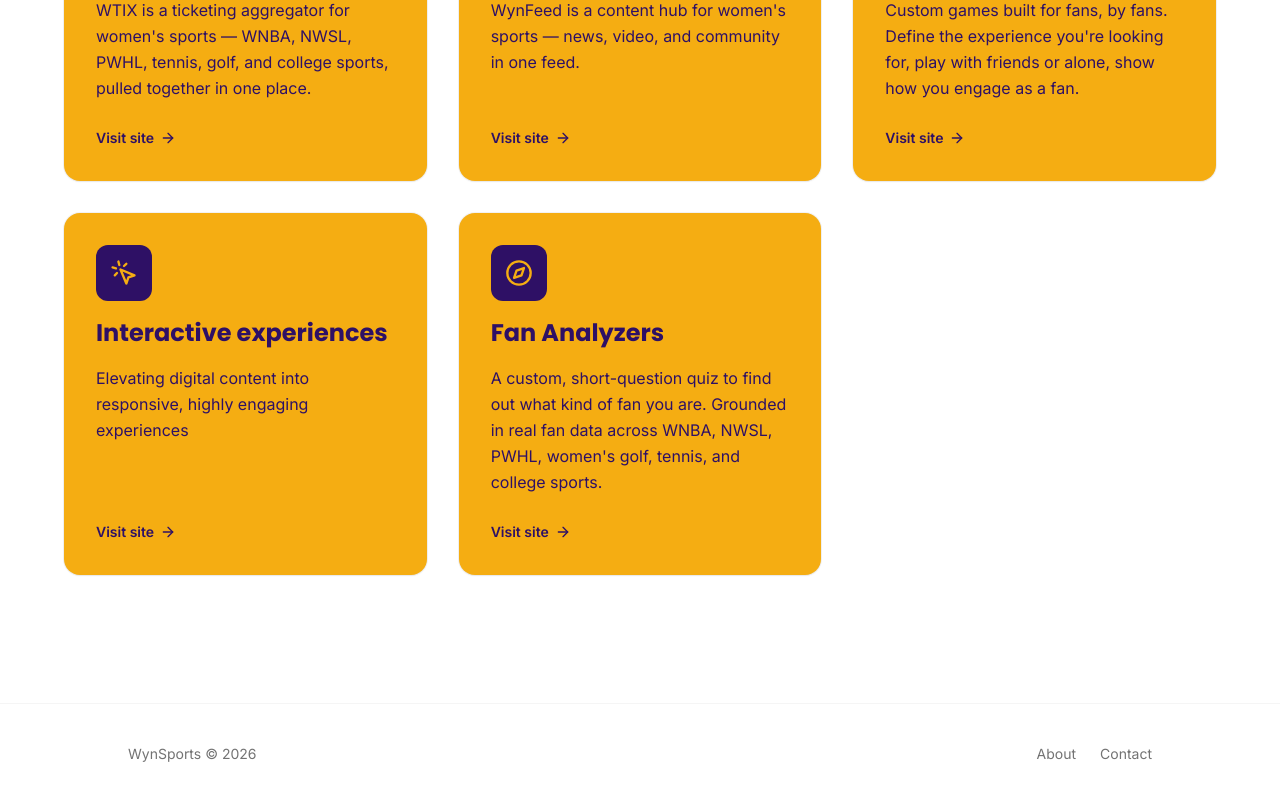
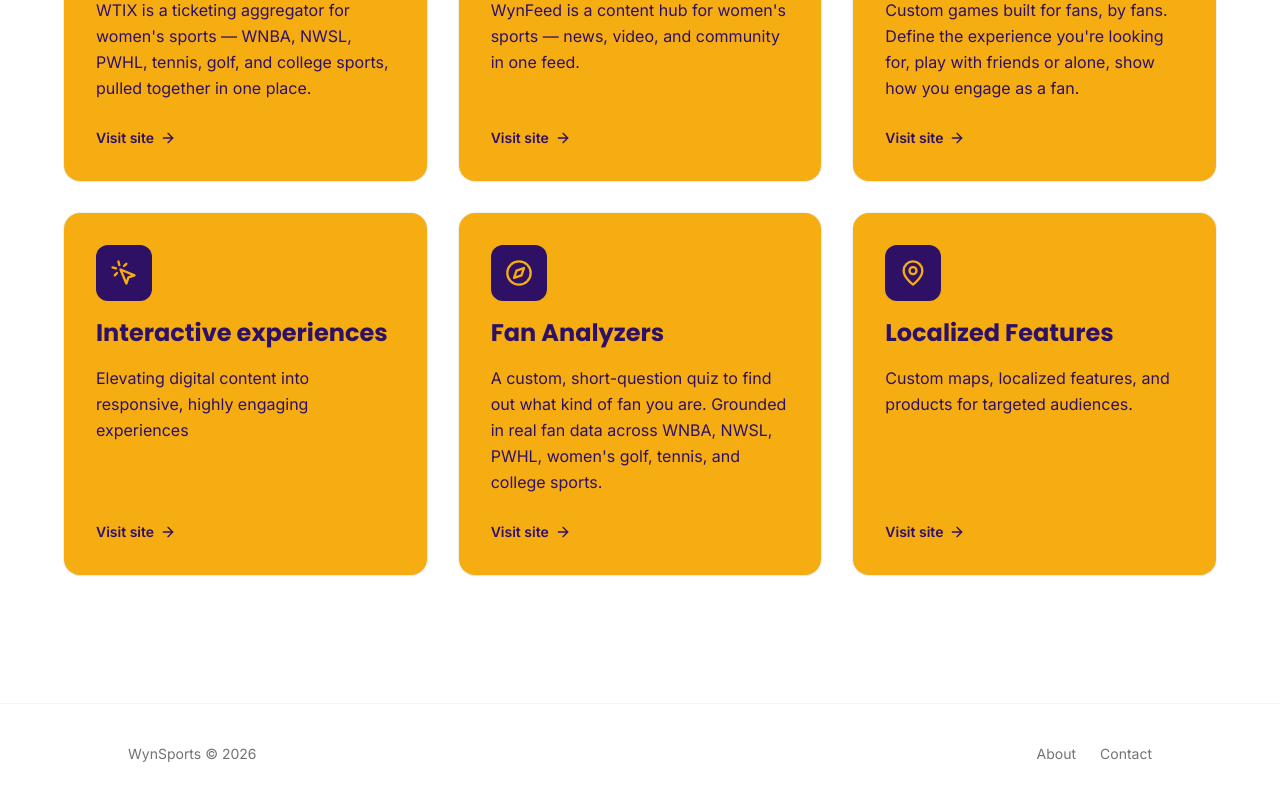
Before and after one commit to lhorwitz94/wynsports-landing, a Next.js app: page / in a window 1280 px wide. Shown: the part 1077-1877 px from the top of the page. Built offline with nearby package versions, Linux system fonts and the light colour scheme.

Commit message:
Add Localized Features product card
Links out to the WNBA map project, rounding the grid out to 6 cards.

```diff
--- a/app/page.tsx
+++ b/app/page.tsx
@@ -93,6 +93,22 @@
   </svg>
 );
 
+const MapPinIcon = () => (
+  <svg
+    width="28"
+    height="28"
+    viewBox="0 0 24 24"
+    fill="none"
+    stroke="currentColor"
+    strokeWidth="2"
+    strokeLinecap="round"
+    strokeLinejoin="round"
+  >
+    <path d="M20 10c0 6-8 12-8 12s-8-6-8-12a8 8 0 0 1 16 0Z" />
+    <circle cx="12" cy="10" r="3" />
+  </svg>
+);
+
 // Add future products here — the grid below flows automatically.
 const PRODUCTS = [
   {
@@ -129,6 +145,13 @@
       "A custom, short-question quiz to find out what kind of fan you are. Grounded in real fan data across WNBA, NWSL, PWHL, women's golf, tennis, and college sports.",
     icon: <CompassIcon />,
     href: "https://www.thewyn.club/wyn-analyzer",
+  },
+  {
+    name: "Localized Features",
+    description:
+      "Custom maps, localized features, and products for targeted audiences.",
+    icon: <MapPinIcon />,
+    href: "https://wnba-map.vercel.app/",
   },
 ];
 
```
